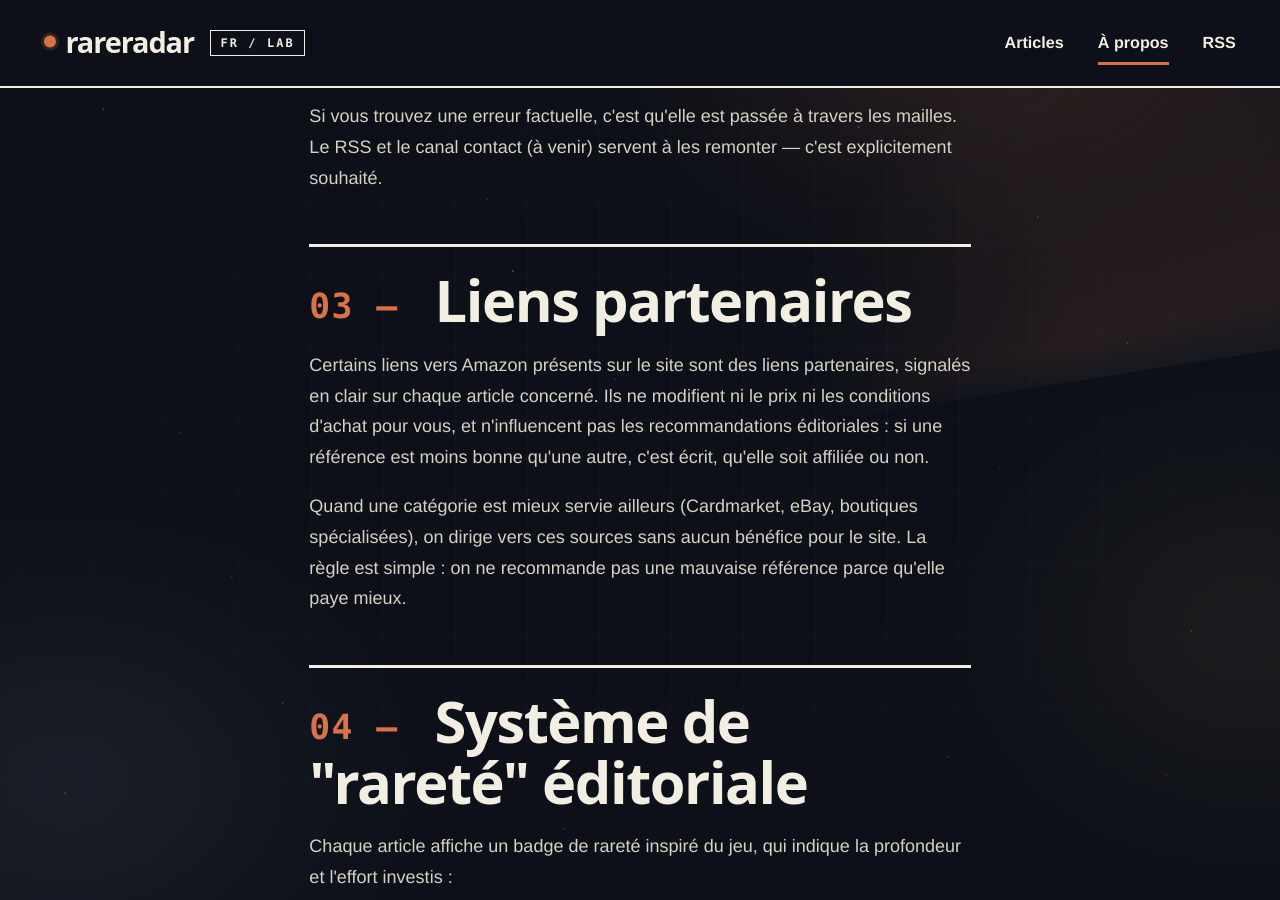
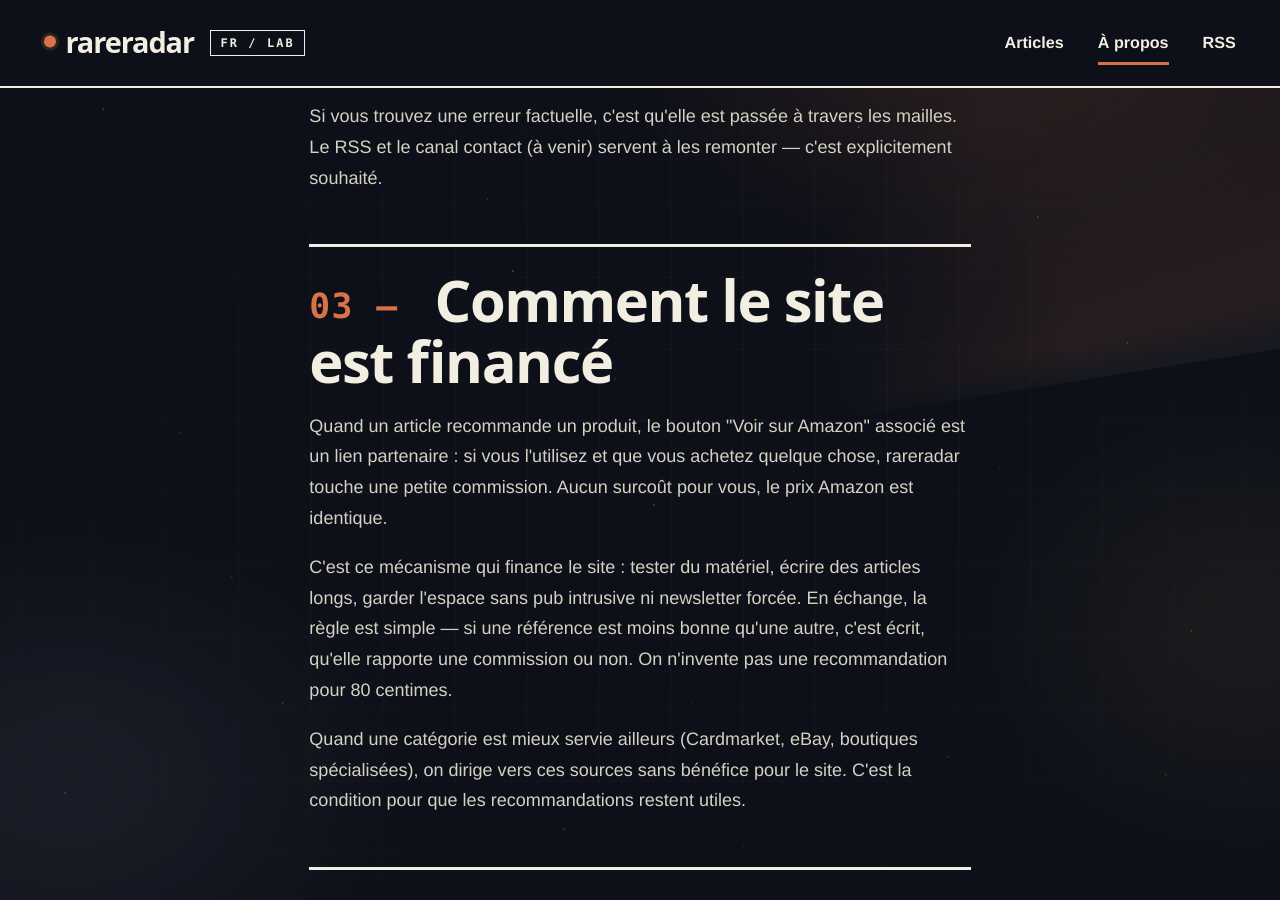
Before and after one commit to rareradar/cfds-pokemon-fr, a Jekyll site: the page built from about.md, in a window 1280 px wide and 900 px high, scrolled down 1289 px. Built offline with Jekyll 4.4.1, drawn with Linux system fonts in a browser that asks for light colours.

Commit message:
Reformule disclosure affiliation : transparence assumée + ton chaleureux
Verdict Conseil M2 : la transparence "fière et utile" convertit mieux que
la transparence sèche/honteuse. Reformulation about.md + post de lancement
+ disclosure callout pour passer de "lien partenaire" sec à "achat via ce
lien finance le site, sans surcoût pour vous" — toujours conforme DGCCRF
mais plus engageant.

Co-Authored-By: claude-flow <ruv@ruv.net>

```diff
--- a/about.md
+++ b/about.md
@@ -49,18 +49,23 @@ d'apparition, distinctions entre sets). Rien ne part en ligne sans avoir
 travers les mailles. Le RSS et le canal contact (à venir) servent à les
 remonter — c'est explicitement souhaité.</p>
 
-<h2>Liens partenaires</h2>
+<h2>Comment le site est financé</h2>
 
-<p>Certains liens vers Amazon présents sur le site sont des liens
-partenaires, signalés en clair sur chaque article concerné. Ils ne
-modifient ni le prix ni les conditions d'achat pour vous, et n'influencent
-pas les recommandations éditoriales : si une référence est moins bonne
-qu'une autre, c'est écrit, qu'elle soit affiliée ou non.</p>
+<p>Quand un article recommande un produit, le bouton "Voir sur Amazon"
+associé est un lien partenaire&nbsp;: si vous l'utilisez et que vous
+achetez quelque chose, rareradar touche une petite commission. Aucun
+surcoût pour vous, le prix Amazon est identique.</p>
+
+<p>C'est ce mécanisme qui finance le site&nbsp;: tester du matériel,
+écrire des articles longs, garder l'espace sans pub intrusive ni
+newsletter forcée. En échange, la règle est simple — si une référence
+est moins bonne qu'une autre, c'est écrit, qu'elle rapporte une
+commission ou non. On n'invente pas une recommandation pour 80 centimes.</p>
 
 <p>Quand une catégorie est mieux servie ailleurs (Cardmarket, eBay,
-boutiques spécialisées), on dirige vers ces sources sans aucun bénéfice
-pour le site. La règle est simple&nbsp;: on ne recommande pas une
-mauvaise référence parce qu'elle paye mieux.</p>
+boutiques spécialisées), on dirige vers ces sources sans bénéfice pour
+le site. C'est la condition pour que les recommandations restent
+utiles.</p>
 
 <h2>Système de "rareté" éditoriale</h2>
 
```
Also changed, not shown: _posts/2026-05-05-rareradar-launch.md (+14 -7 lines).
